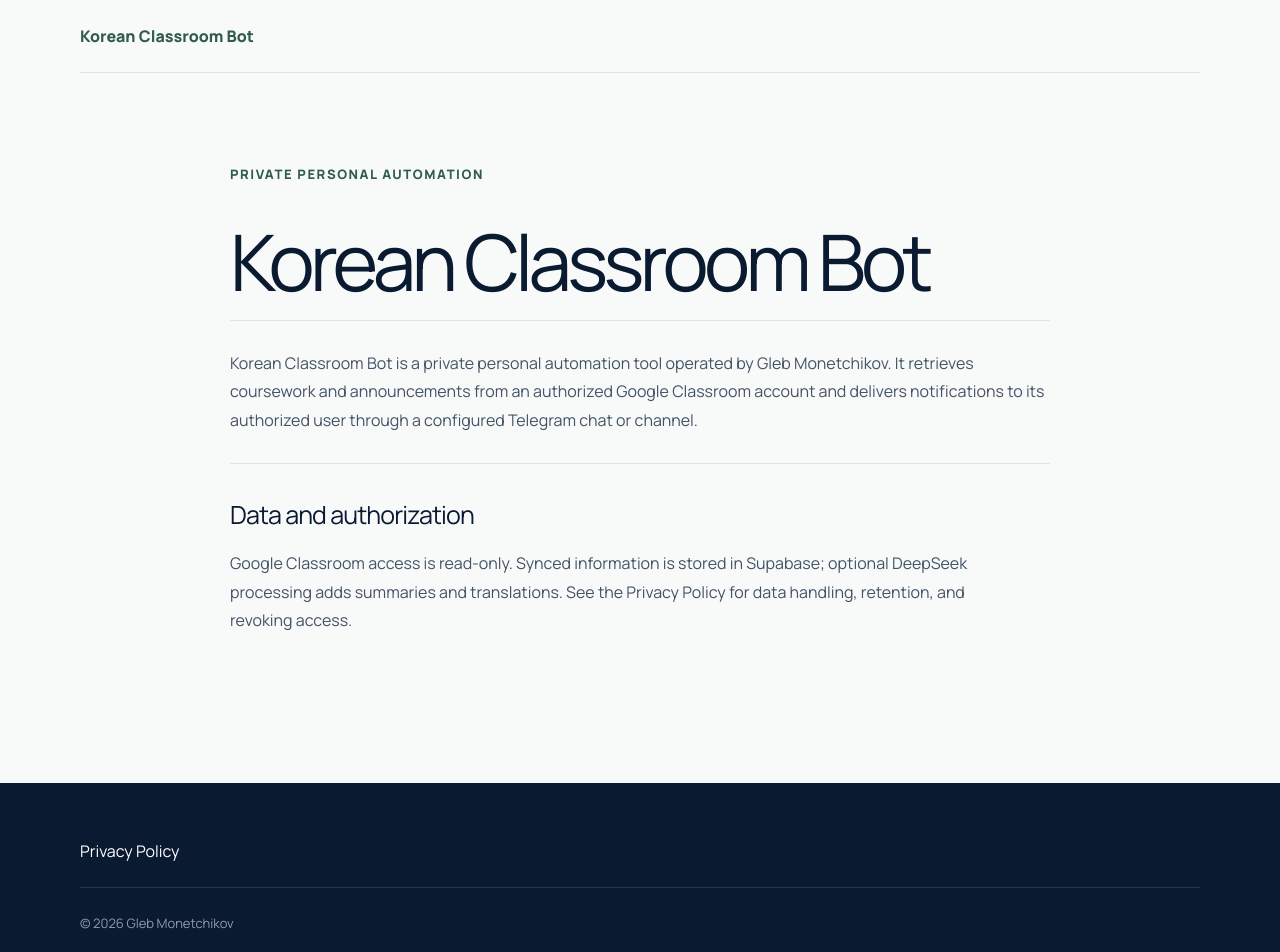
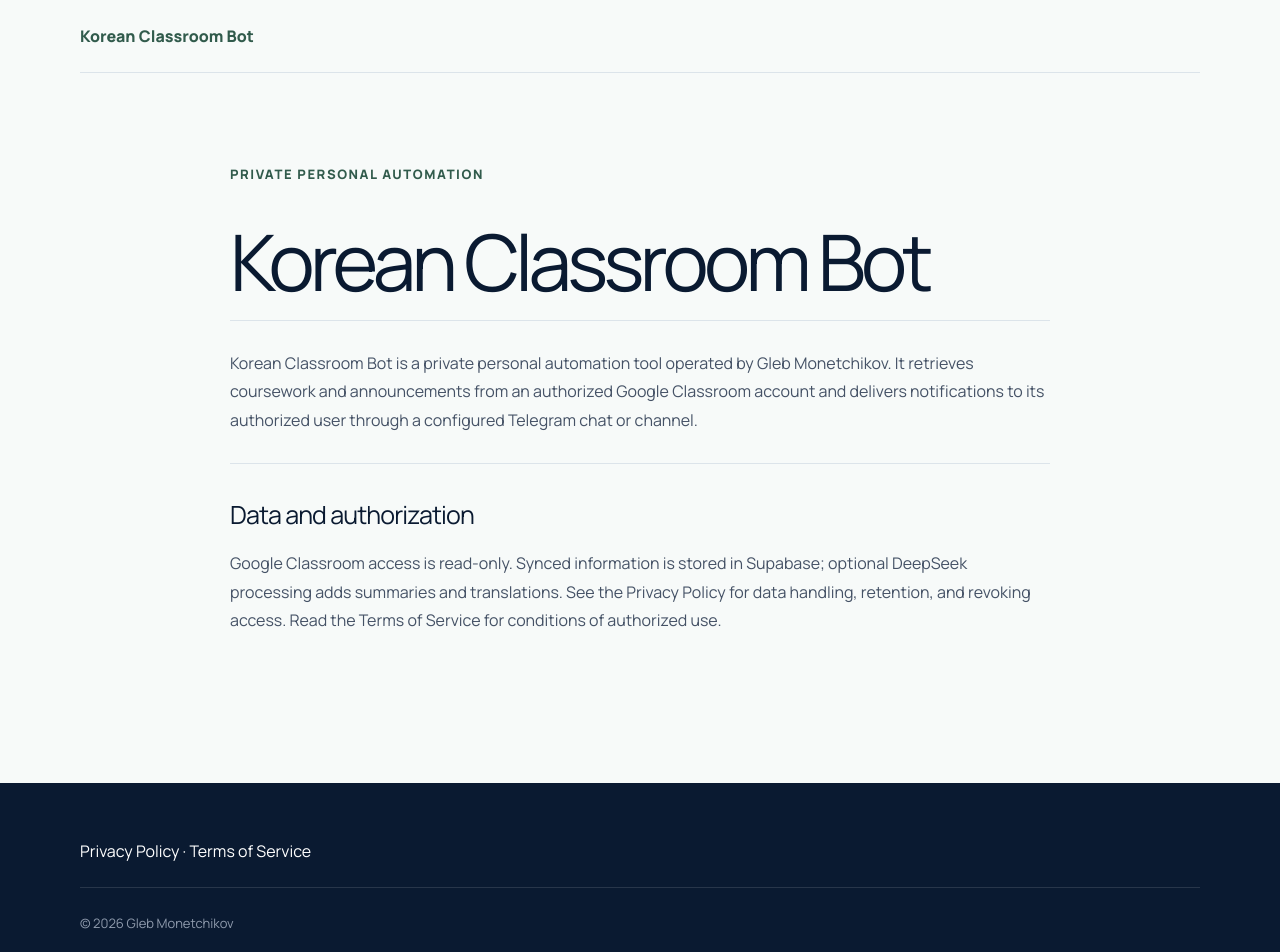
Before and after one commit to glebkanmon/hangugo-site, a Next.js app: page /classroom-bot in a window 1280 px wide. Shown: the top 952 px of the page. Built offline with nearby package versions, Linux system fonts and the light colour scheme; no server answers.

Commit message:
Add Classroom Bot terms of service for OAuth branding

```diff
--- a/app/classroom-bot/layout.tsx
+++ b/app/classroom-bot/layout.tsx
@@ -1,4 +1,4 @@
 import Link from 'next/link';
 export default function ClassroomLayout({ children }: { children: React.ReactNode }) {
-  return <><header className="technical-header shell"><Link className="text-link" href="/classroom-bot/">Korean Classroom Bot</Link></header>{children}<footer><div className="shell"><Link href="/classroom-bot/privacy/">Privacy Policy</Link><p className="copyright">© 2026 Gleb Monetchikov</p></div></footer></>;
+  return <><header className="technical-header shell"><Link className="text-link" href="/classroom-bot/">Korean Classroom Bot</Link></header>{children}<footer><div className="shell"><nav aria-label="Classroom Bot legal links"><Link href="/classroom-bot/privacy/">Privacy Policy</Link>{" · "}<Link href="/classroom-bot/terms/">Terms of Service</Link></nav><p className="copyright">© 2026 Gleb Monetchikov</p></div></footer></>;
 }
--- a/app/classroom-bot/page.tsx
+++ b/app/classroom-bot/page.tsx
@@ -2,5 +2,5 @@
 import { pageMetadata } from '../../lib/site';
 export const metadata = pageMetadata('Korean Classroom Bot', 'Private personal automation for authorized Google Classroom notifications.', '/classroom-bot/');
 export default function ClassroomHome() {
-  return <main className="legal shell"><p className="eyebrow">Private personal automation</p><h1>Korean Classroom Bot</h1><div className="legal-body"><section><p>Korean Classroom Bot is a private personal automation tool operated by Gleb Monetchikov. It retrieves coursework and announcements from an authorized Google Classroom account and delivers notifications to its authorized user through a configured Telegram chat or channel.</p></section><section><h2>Data and authorization</h2><p>Google Classroom access is read-only. Synced information is stored in Supabase; optional DeepSeek processing adds summaries and translations. See the <Link href="/classroom-bot/privacy/">Privacy Policy</Link> for data handling, retention, and revoking access.</p></section></div></main>;
+  return <main className="legal shell"><p className="eyebrow">Private personal automation</p><h1>Korean Classroom Bot</h1><div className="legal-body"><section><p>Korean Classroom Bot is a private personal automation tool operated by Gleb Monetchikov. It retrieves coursework and announcements from an authorized Google Classroom account and delivers notifications to its authorized user through a configured Telegram chat or channel.</p></section><section><h2>Data and authorization</h2><p>Google Classroom access is read-only. Synced information is stored in Supabase; optional DeepSeek processing adds summaries and translations. See the <Link href="/classroom-bot/privacy/">Privacy Policy</Link> for data handling, retention, and revoking access. Read the <Link href="/classroom-bot/terms/">Terms of Service</Link> for conditions of authorized use.</p></section></div></main>;
 }
--- /dev/null
+++ b/app/classroom-bot/terms/page.tsx
@@ -0,0 +1,18 @@
+import Link from 'next/link';
+import { pageMetadata } from '../../../lib/site';
+
+export const metadata = pageMetadata('Terms of Service — Korean Classroom Bot', 'Terms for authorized personal use of Korean Classroom Bot and its notifications.', '/classroom-bot/terms/');
+
+export default function ClassroomTerms() {
+  return <main className="legal shell"><p className="eyebrow">Korean Classroom Bot</p><h1>Terms of Service</h1><p className="updated">Effective September 23, 2026</p><div className="legal-body">
+    <section><h2>About these terms</h2><p>These terms govern use of Korean Classroom Bot, a private personal automation tool operated by Gleb Monetchikov. By using the bot, you agree to these terms. The bot is not a public subscription service and is not affiliated with or endorsed by Google or Telegram.</p></section>
+    <section><h2>Purpose and authorized access</h2><p>The bot retrieves coursework and announcements from an authorized Google Classroom account, synchronizes information in Supabase, and delivers notifications to the configured Telegram chat or channel. Google Classroom access is read-only: the bot does not create, modify, submit, grade or delete Classroom resources. Use the bot only with an account and course information you are authorized to access and process.</p></section>
+    <section><h2>Your responsibilities</h2><p>Keep your Google and Telegram accounts secure. Only authorize delivery to a chat or channel whose members are permitted to receive the Classroom content. Do not use the bot to bypass access restrictions, disclose another person’s private information without permission, violate applicable law or infringe the rights of teachers, students or other content owners. Do not share passwords, OAuth tokens or service credentials in support requests.</p></section>
+    <section><h2>Notifications and optional AI</h2><p>Notifications may be delayed, duplicated, incomplete or unavailable. Optional DeepSeek processing can add translations, summaries, key points and action lists; this output may contain mistakes. Verify assignments and deadlines directly in Google Classroom. Classroom remains the authoritative source for deadlines, links, identifiers and timestamps. The bot does not replace your responsibility to review course announcements or complete and submit assignments.</p></section>
+    <section><h2>Privacy and third-party services</h2><p>The <Link href="/classroom-bot/privacy/">Privacy Policy</Link> explains Google authorization, stored information, Telegram delivery, optional DeepSeek processing and deletion. These terms do not authorize data uses beyond that policy or replace any consent required for provider transfers. Google, Supabase, Telegram and DeepSeek operate under their own applicable terms and privacy practices.</p></section>
+    <section><h2>Content and intellectual property</h2><p>Classroom content remains subject to the rights of its respective owners. Access through the bot does not grant permission to redistribute course materials or other protected content. The bot’s original software and branding remain subject to their applicable ownership and licence terms.</p></section>
+    <section><h2>Availability and ending use</h2><p>The operator may maintain, change, suspend or discontinue this personal automation, including when necessary for security or compliance. Continuous availability or delivery of every notification is not guaranteed. You may stop using the bot and revoke its Google authorization through <a href="https://myaccount.google.com/connections">Google Account connections</a>. Revoking access does not automatically delete existing records or Telegram messages; contact support for deletion as described in the Privacy Policy.</p></section>
+    <section><h2>Disclaimers and liability</h2><p>To the extent permitted by applicable law, the bot is provided “as is” and “as available”, without warranties of uninterrupted operation or complete, accurate notifications or AI output. To that same extent, the operator is not responsible for losses resulting from reliance on missed, delayed or inaccurate notifications. Nothing in these terms limits liability or rights that cannot lawfully be limited or excluded.</p></section>
+    <section><h2>Changes and contact</h2><p>Updates to these terms will be published here with an effective date. Material changes will be communicated to the authorized user before they take effect. If you do not agree to revised terms, stop using the bot. Questions about these terms or requests to end use can be sent to <a href="mailto:support@hangugo.app">support@hangugo.app</a>.</p></section>
+  </div></main>;
+}
--- a/lib/site.ts
+++ b/lib/site.ts
@@ -2,7 +2,7 @@
 
 export const basePath = process.env.NEXT_PUBLIC_BASE_PATH ?? '';
 export const siteUrl = process.env.SITE_URL ?? 'https://hangugo.app';
-export const routes = ['/', '/support/', '/privacy/', '/terms/', '/gmetronome/', '/gmetronome/support/', '/gmetronome/privacy/', '/classroom-bot/', '/classroom-bot/privacy/'];
+export const routes = ['/', '/support/', '/privacy/', '/terms/', '/gmetronome/', '/gmetronome/support/', '/gmetronome/privacy/', '/classroom-bot/', '/classroom-bot/privacy/', '/classroom-bot/terms/'];
 export const apps = {
   hangugo: { name: 'Hangugo', href: '/', mark: 'ㅎ', description: 'Thoughtful Korean practice for everyday progress.', appStore: 'https://apps.apple.com/kz/app/hangugo-korean-practice/id6799656298', googlePlay: null as string | null },
   gmetronome: { name: 'GMetronome', href: '/gmetronome/', mark: '120', description: 'A precise, distraction-free metronome for everyday music practice.', appStore: 'https://apps.apple.com/app/id1566795992', googlePlay: null as string | null },
--- a/scripts/check-production.mjs
+++ b/scripts/check-production.mjs
@@ -3,7 +3,7 @@
 const hangugoPaths = ['', 'privacy/', 'support/', 'terms/'];
 const checks = hangugoPaths.map(path => ({ url: `https://glebkanmon.github.io/hangugo-site/${path}`, target: custom ? `https://hangugo.app/${path}` : null }));
 for (const path of ['', 'support/', 'privacy/']) checks.push({ url: `https://gmetronome.dawongang74.chatgpt.site/${path}`, target: null });
-if (custom) for (const path of ['', 'support/', 'privacy/', 'terms/', 'gmetronome/', 'gmetronome/support/', 'gmetronome/privacy/', 'classroom-bot/', 'classroom-bot/privacy/']) checks.push({ url: `https://hangugo.app/${path}`, target: `https://hangugo.app/${path}` });
+if (custom) for (const path of ['', 'support/', 'privacy/', 'terms/', 'gmetronome/', 'gmetronome/support/', 'gmetronome/privacy/', 'classroom-bot/', 'classroom-bot/privacy/', 'classroom-bot/terms/']) checks.push({ url: `https://hangugo.app/${path}`, target: `https://hangugo.app/${path}` });
 for (const { url, target } of checks) {
   const response = await fetch(url, { signal: AbortSignal.timeout(30000) });
   assert.equal(response.status, 200, `${url}: HTTP ${response.status}`);
--- a/scripts/routes.json
+++ b/scripts/routes.json
@@ -1 +1 @@
-["/", "/support/", "/privacy/", "/terms/", "/gmetronome/", "/gmetronome/support/", "/gmetronome/privacy/", "/classroom-bot/", "/classroom-bot/privacy/"]
+["/","/support/","/privacy/","/terms/","/gmetronome/","/gmetronome/support/","/gmetronome/privacy/","/classroom-bot/","/classroom-bot/privacy/","/classroom-bot/terms/"]
```
Also changed, not shown: 1 other file (tests, documents, lock files or other folders).
